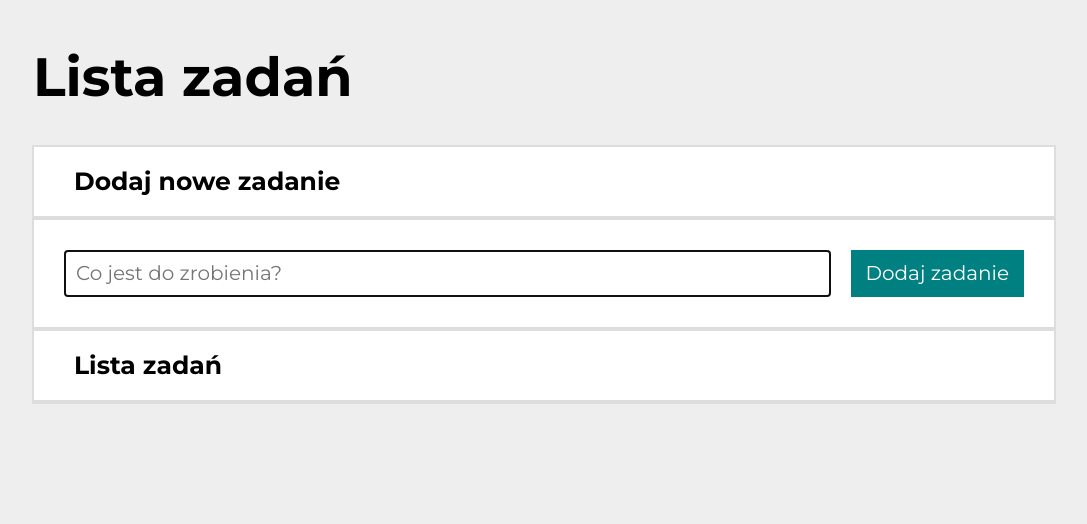
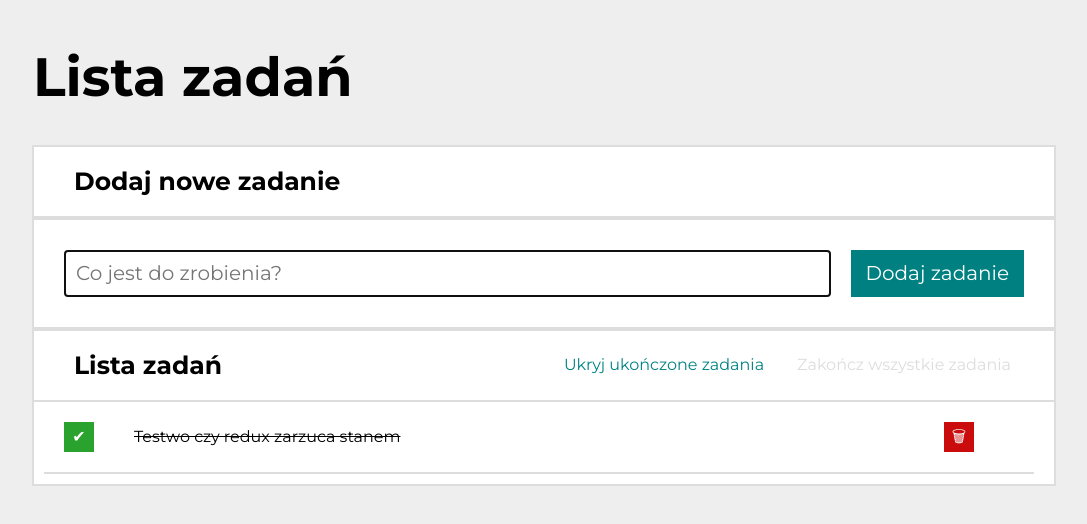
Before and after one commit to Mr-SuSeL/todos-list-react, a React (Create React App) app: page / in a window 1280 px wide. Shown: the top 524 px of the page, without its empty margins (96-1183 px from the left). Built offline with nearby package versions, Linux system fonts and the light colour scheme.

Commit message:
redux is working now

```diff
--- a/src/features/tasks/Tasks.js
+++ b/src/features/tasks/Tasks.js
@@ -1,4 +1,5 @@
 import React, { useState } from "react";
+import { useSelector } from "react-redux";
 import Form from "./Form";
 import TaskList from "./TaskList";
 import Buttons from "./Buttons";
@@ -6,15 +7,25 @@ import Section from "../../common/Section";
 import Header from "../../common/Header";
 import Container from "../../common/Container";
 import { useTasks } from "./hooks/useTasks";
+import { selectTasks } from "./tasksSlice";
+
 
 function Tasks() {
 
-  const { tasks, removeTask, toggleTaskDone, setAllDone, addNewTask } = useTasks();
+  const {
+    //tasks,
+    removeTask,
+    toggleTaskDone,
+    setAllDone,
+    addNewTask
+  } = useTasks();
 
   const toggleHideDone = () => {
     setHideDone((hideDone) => !hideDone);
   };
   const [hideDone, setHideDone] = useState(false);
+
+  const { tasks } = useSelector(selectTasks);
 
   return (
     <Container>
--- a/src/features/tasks/tasksSlice.js
+++ b/src/features/tasks/tasksSlice.js
@@ -3,7 +3,12 @@ import { createSlice } from '@reduxjs/toolkit';
 const tasksSlice = createSlice({
     name: 'tasks',
     initialState: {
-        tasks: [],
+        tasks: [
+            {ide: 1,
+            content: "Testwo czy redux zarzuca stanem",
+            done: true,
+        },
+        ],
     },
     reducers: {
         addTask: ({ tasks }, { payload }) => {
```
